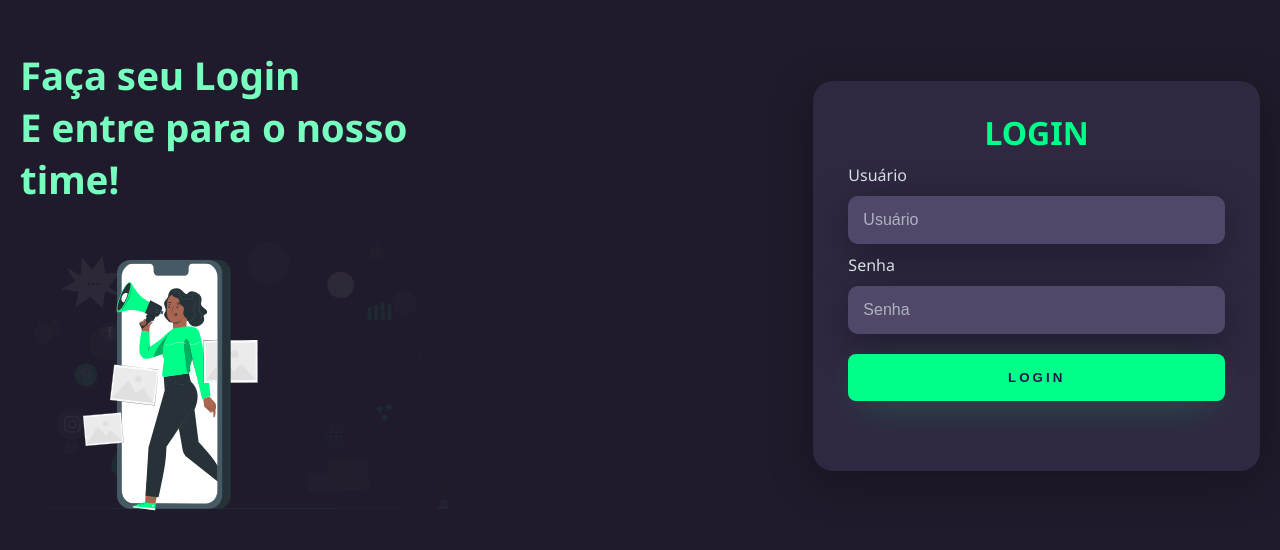
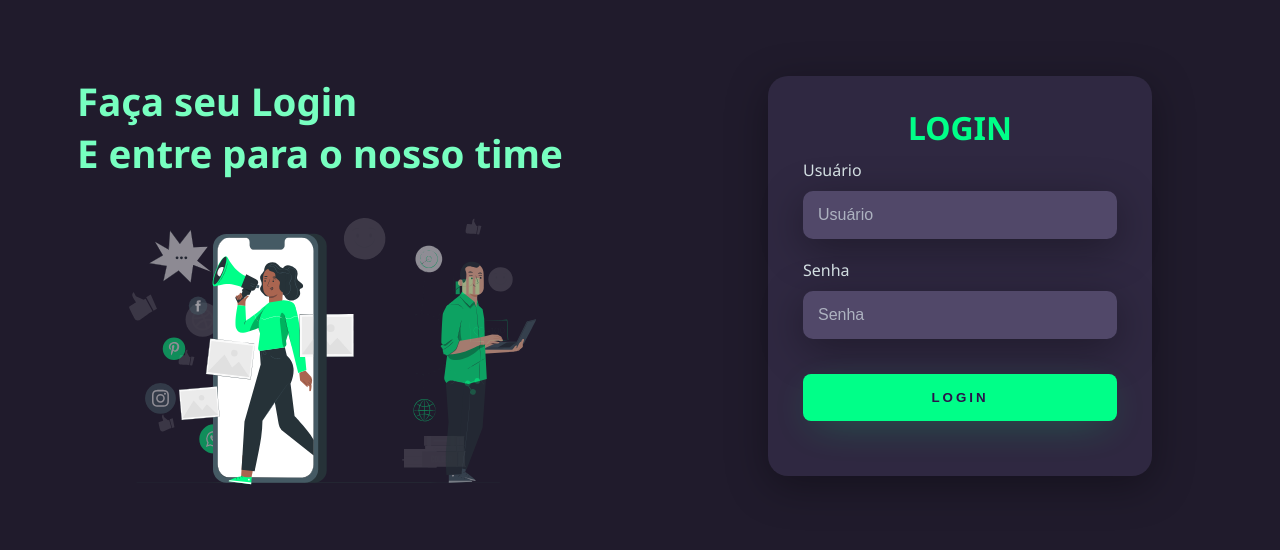
Before and after one commit to lrobertoborges/Projeto_TelaLogin, a plain HTML site: page index.html in a window 1280 px wide. Shown: the part 124-674 px from the top of the page. Drawn offline with Linux system fonts and the light colour scheme.

Commit message:
muda margin

```diff
--- a/index.html
+++ b/index.html
@@ -11,22 +11,25 @@
     <div class="main-login">
 
         <div class="left-login">
-            <h1>Faça seu Login<br> E entre para o nosso time!</h1>
+            <h1>Faça seu Login<br> E entre para o nosso time</h1>
             <img src="marketing.svg" class="left-login-image" alt="Marketing animacao">
         </div>
-        <div class="right-login"></div>
+        <div class="right-login">
             <div class="card-login">
                 <h1>LOGIN</h1>
                 <div class="textfield">
                     <label for="usuario">Usuário</label>
-                    <input type="text" name="usuario" placeholder="Usuário"
+                    <input type="text" name="usuario" placeholder="Usuário">
                 </div>
+
                 <div class="textfield">
                     <label for="senha">Senha</label>
-                    <input type="password" name="senha" placeholder="Senha"
+                    <input type="password" name="senha" placeholder="Senha">
                 </div>
                 <button class="btn-login">Login</button>
+            </div>
         </div>
+
     </div>
 
 </body>
--- a/style.css
+++ b/style.css
@@ -98,7 +98,7 @@ body * {
 .btn-login {
     width: 100%;
     padding: 16px 0px;
-    margin: 20px 0px;
+    margin: 25px;
     border: none;
     border-radius: 8px;
     outline: none;
@@ -113,7 +113,7 @@ body * {
 
 @media only screen and (max-width: 950px) {
     .card-login {
-        width: 85%;
+        width: 85%
     }
 }
 
```
